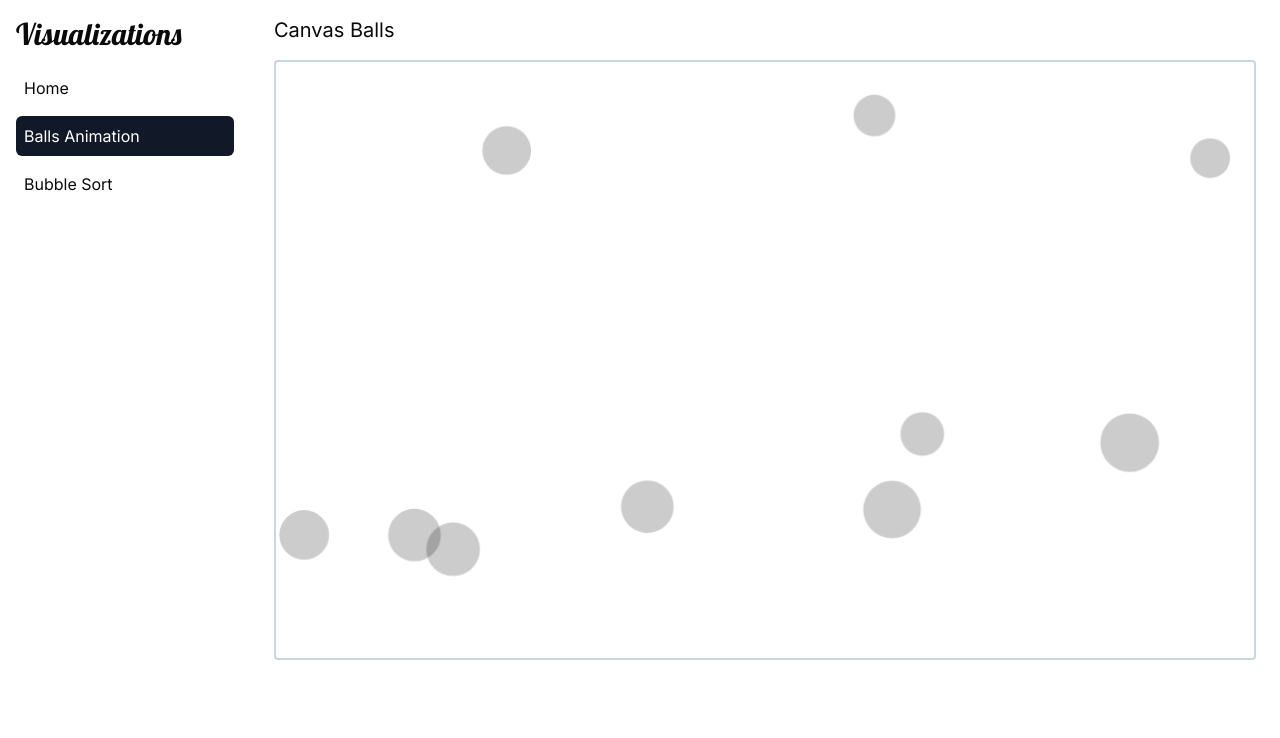
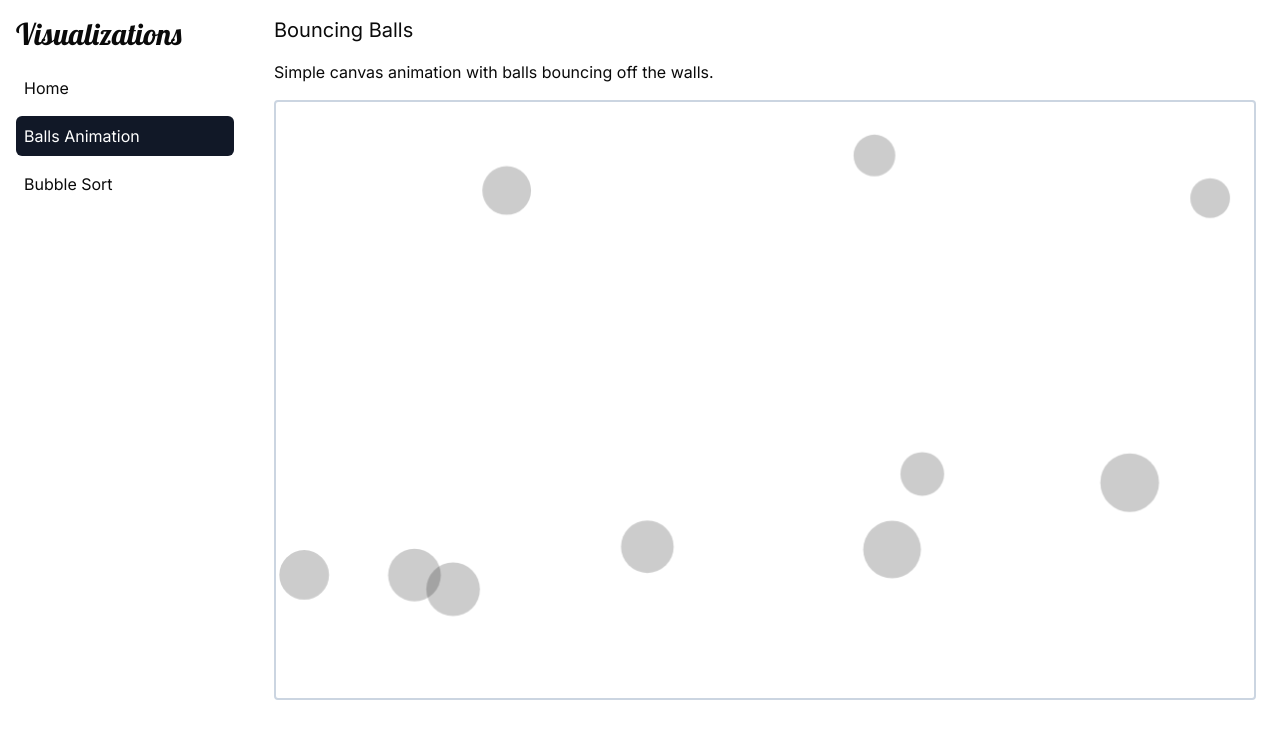
Before and after one commit to shubham-kv/algorithm-visualizations, a Next.js app: page /balls-animation in a window 1280 px wide. Shown: the top 738 px of the page. Built offline with nearby package versions, Linux system fonts and the light colour scheme.

Commit message:
chore: change content of bouncing ball sample animation

```diff
--- a/src/modules/canvas-animation/components/Header.tsx
+++ b/src/modules/canvas-animation/components/Header.tsx
@@ -1,7 +1,7 @@
 export function Header() {
 	return (
 		<header>
-			<h2 className="text-xl my-4">Canvas Balls</h2>
+			<h2 className="text-xl my-4">Bouncing Balls</h2>
 		</header>
 	)
 }
--- a/src/modules/canvas-animation/components/Root.tsx
+++ b/src/modules/canvas-animation/components/Root.tsx
@@ -3,12 +3,18 @@ import {Animation} from './Animation'
 
 export function CanvasAnimation() {
 	return (
-		<>
+		<section>
 			<Header />
 
-			<main className="mt-4">
+			<div>
+				<p>
+					Simple canvas animation with balls bouncing off the walls.
+				</p>
+			</div>
+
+			<div className="mt-4">
 				<Animation />
-			</main>
-		</>
+			</div>
+		</section>
 	)
 }
```
